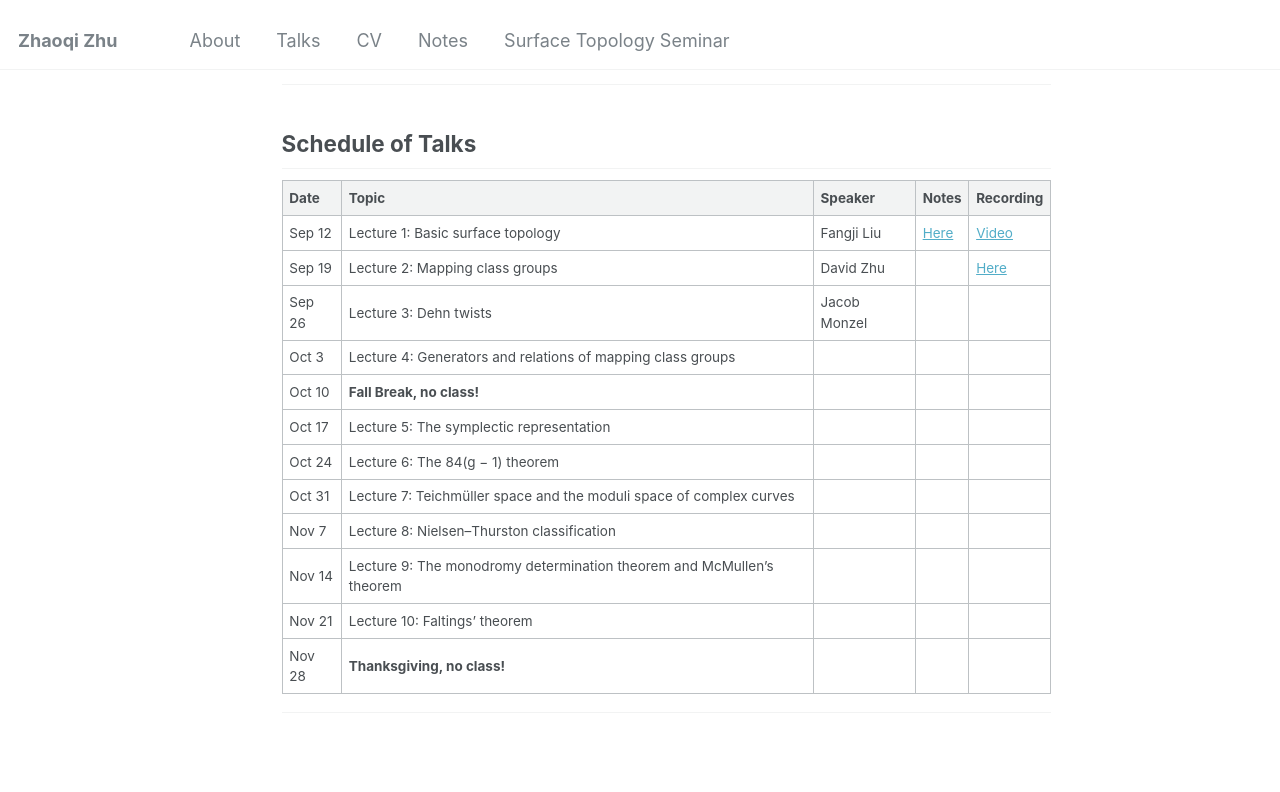
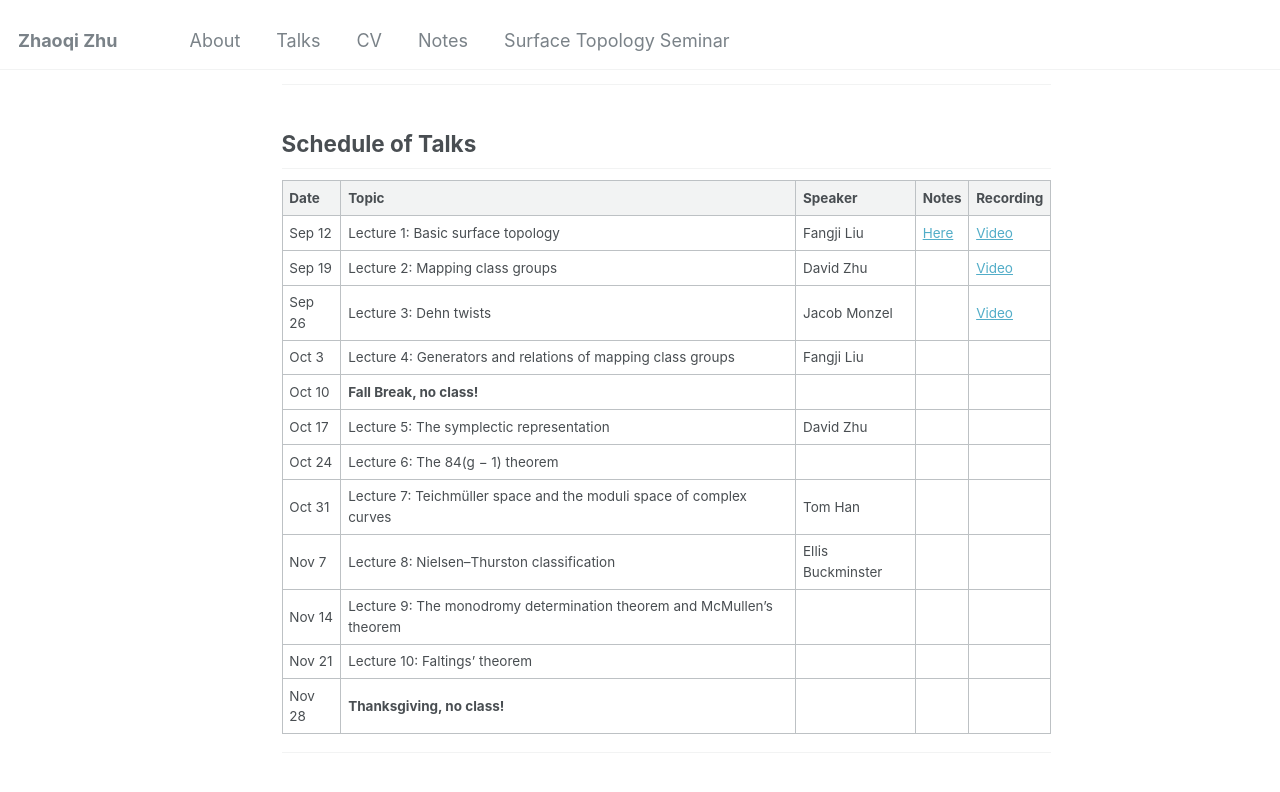
Before and after one commit to davidzzz0331/davidzzz0331.github.io, a Jekyll site: the page built from _pages/surfacetopology.md, in a window 1280 px wide and 900 px high, scrolled down 673 px. Shown: the top 792 px of the window. Built offline with Jekyll 4.4.1, drawn with Linux system fonts in a browser that asks for light colours.

Commit message:
schedule

```diff
--- a/_pages/surfacetopology.md
+++ b/_pages/surfacetopology.md
@@ -33,14 +33,14 @@ This is a seminar devoted to understanding McMullen’s paper "[From Dynamics on
 | Date   | Topic                                                   | Speaker       | Notes | Recording |
 |--------|---------------------------------------------------------|---------------|-------|-----------|
 | Sep 12 | Lecture 1: Basic surface topology                       | Fangji Liu    |    [Here](/assets/surfacetopology/1surface.pdf)   |     [Video](https://youtu.be/NAQRa--xXXQ?si=M0cL71LSRRVgEF7x)      |
-| Sep 19 | Lecture 2: Mapping class groups                         | David Zhu     |       |     [Here](https://youtu.be/HmjxVVI9T7Y)      |
-| Sep 26 | Lecture 3: Dehn twists                                  | Jacob Monzel  |       |           |
-| Oct 3  | Lecture 4: Generators and relations of mapping class groups |               |       |           |
+| Sep 19 | Lecture 2: Mapping class groups                         | David Zhu     |       |     [Video](https://youtu.be/HmjxVVI9T7Y)      |
+| Sep 26 | Lecture 3: Dehn twists                                  | Jacob Monzel  |       |      [Video](https://youtu.be/qBmBi5SHS9o?si=W68obr4wiKqH1cOD)     |
+| Oct 3  | Lecture 4: Generators and relations of mapping class groups |     Fangji Liu          |       |           |
 | Oct 10 | **Fall Break, no class!**                                   |               |       |           |
-| Oct 17 | Lecture 5: The symplectic representation                |               |       |           |
+| Oct 17 | Lecture 5: The symplectic representation                |    David Zhu           |       |           |
 | Oct 24 | Lecture 6: The 84(g − 1) theorem                        |               |       |           |
-| Oct 31 | Lecture 7: Teichmüller space and the moduli space of complex curves |          |       |           |
-| Nov 7  | Lecture 8: Nielsen–Thurston classification              |               |       |           |
+| Oct 31 | Lecture 7: Teichmüller space and the moduli space of complex curves |  Tom Han        |       |           |
+| Nov 7  | Lecture 8: Nielsen–Thurston classification              |      Ellis Buckminster         |       |           |
 | Nov 14 | Lecture 9: The monodromy determination theorem and McMullen’s theorem |        |       |           |
 | Nov 21 | Lecture 10: Faltings’ theorem                           |               |       |           |
 | Nov 28 | **Thanksgiving, no class!**                                 |               |       |           |
```
